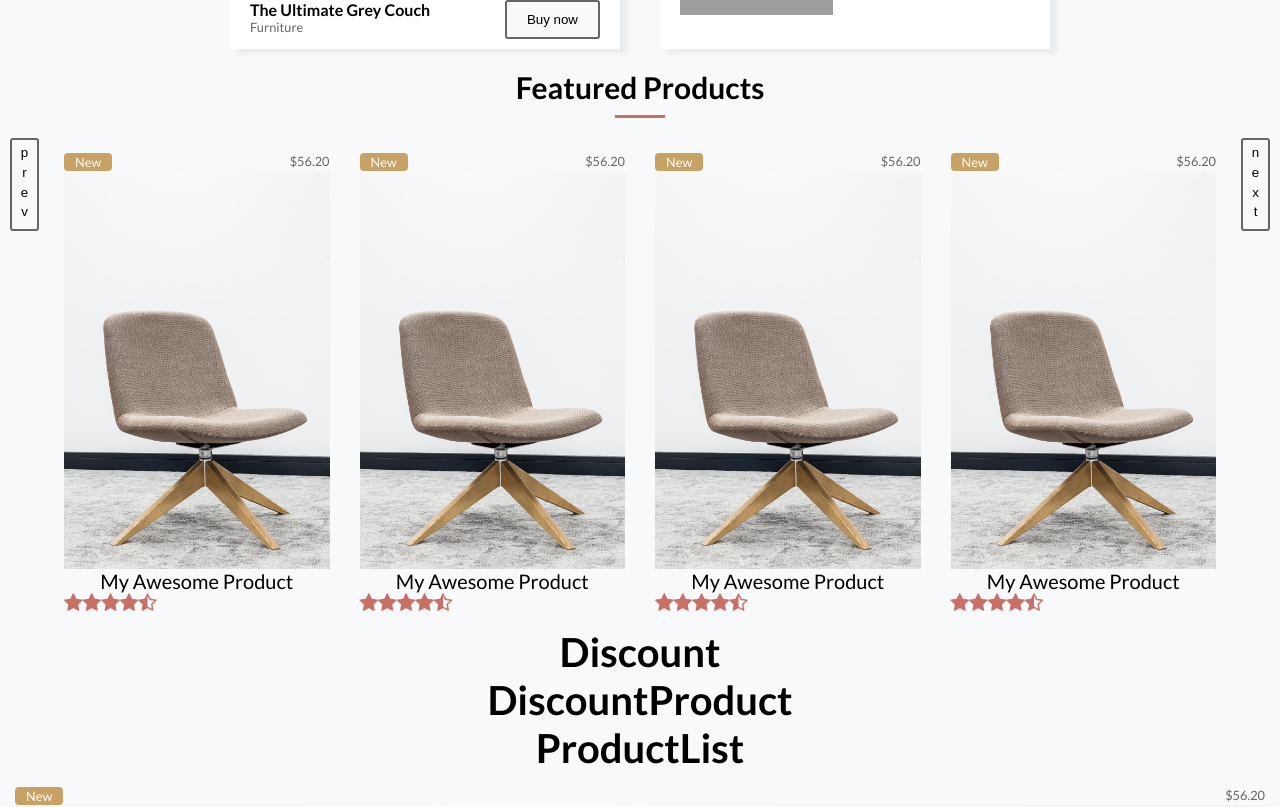
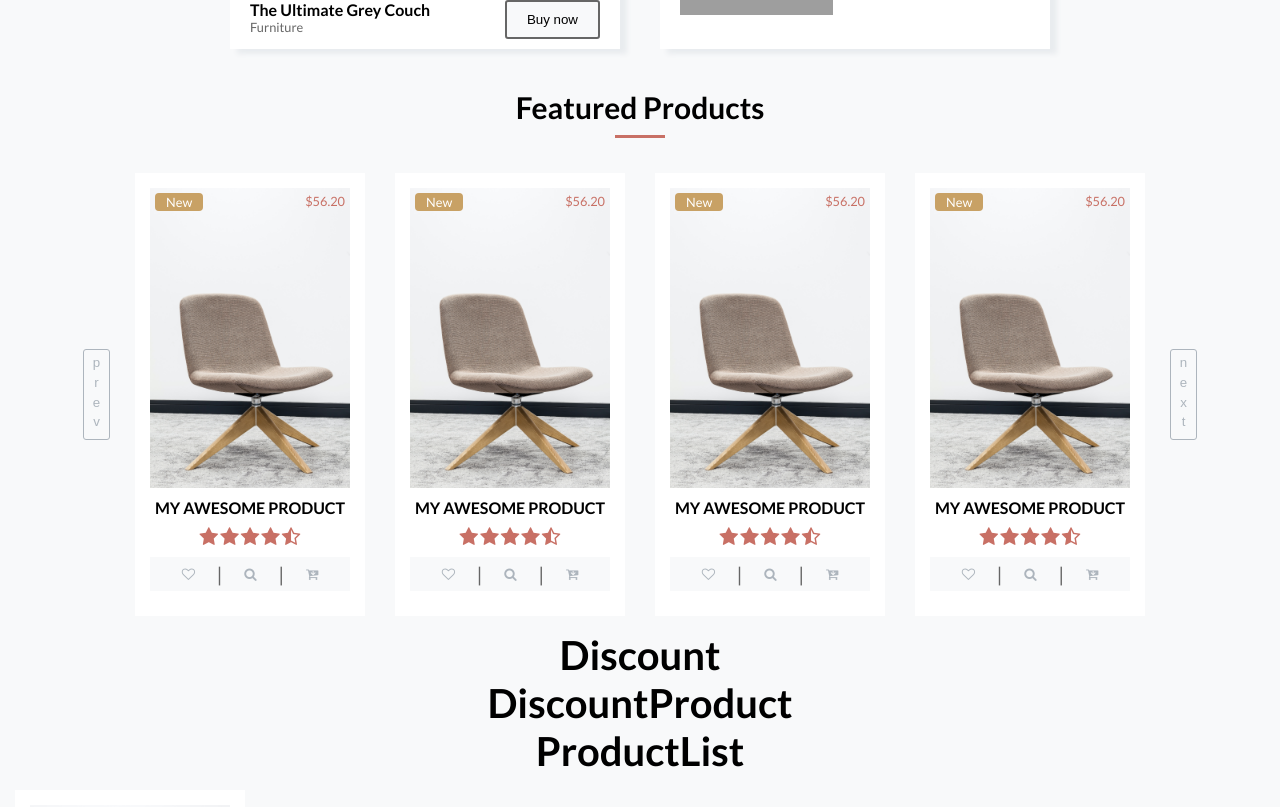
Before and after one commit to davetyson/hurst1, a React (Create React App) app: page / in a window 1280 px wide. Shown: the part 1000-1807 px from the top of the page. Built offline with nearby package versions, Linux system fonts and the light colour scheme; grey boxes are pictures that could not be loaded.

Commit message:
styles/html for product preview block, home product slider basics

```diff
--- a/src/Components/Modular/ProductPreview.js
+++ b/src/Components/Modular/ProductPreview.js
@@ -5,7 +5,7 @@ const ProductPreview = () => {
     return(
         <div className="productPreviewBlock">
             <figure>
-                <p className="newLabel">New</p>
+                <p className="newLabel ppLabel">New</p>
                 <img src={beigeChair} alt="The perfect woven beige chair with wood legs" />
                 <p className="ppPrice">$56.20</p>
             </figure>
@@ -18,6 +18,19 @@ const ProductPreview = () => {
                 <i className="fa fa-star-half-o" aria-hidden="true"></i>
                 <span className="sr-only">4.5 stars</span>
             </div>
+            <div className="ppActions">
+                <button className="invisibleButton">
+                    <i className="fa fa-heart-o" aria-hidden="true"></i>
+                </button>
+                <p>|</p>
+                <button className="invisibleButton">
+                    <i className="fa fa-search" aria-hidden="true"></i>
+                </button>
+                <p>|</p>
+                <button className="invisibleButton">
+                    <i className="fa fa-cart-arrow-down" aria-hidden="true"></i>
+                </button>
+            </div>
         </div>
     );
 };
--- a/src/Styling/home.css
+++ b/src/Styling/home.css
@@ -176,6 +176,7 @@
 .productSlider {
     display: flex;
     justify-content: center;
+    align-items: center;
 }
 
 .prevNext {
@@ -184,20 +185,6 @@
     padding: 5px;
     margin: 0 10px;
     letter-spacing: 0.3rem;
+    border: 1px solid #ADB5BD;
+    color: #ADB5BD;
 }
-
-/* .productsSliderSection h2 {
-    position: relative;
-    display: inline-block;
-    width: auto;
-}
-
-.productSliderSection h2::before {
-    content: "";
-    display: inline-block;
-    position: absolute;
-    top: 0;
-    left: 25%;
-    width: 50%;
-    border-bottom: 3px solid #C8A165;
-} */
--- a/src/Styling/modular.css
+++ b/src/Styling/modular.css
@@ -3,29 +3,71 @@
 
 /* Product Preview block styles */
 .productPreviewBlock {
-    margin: 15px;
+    margin: 15px 15px;
+    padding: 15px;
+    background-color: #FFF;
+    max-width: fit-content;
 }
 
 .productPreviewBlock figure {
     position: relative;
 }
 
+.productPreviewBlock img {
+    max-height: 300px;
+}
+
+.ppLabel {
+    position: absolute;
+    left: 5px;
+    top: 5px;
+    z-index: 10;
+}
+
 .ppPrice {
     position: absolute;
-    right: 0;
-    top: 0;
+    right: 5px;
+    top: 5px;
     z-index: 10;
     font-size: 0.8rem;
+    color: #C87065;
 }
 
 .ppTitle {
     color: #000;
+    margin: 10px auto;
+    text-transform: uppercase;
+    font-size: 1rem;
+    font-weight: 700;
+}
+
+.starRatings,
+.ppActions {
+    display: flex;
+    margin: 10px auto;
 }
 
 .starRatings {
-    display: flex;
+    justify-content: center;
 }
 
 .starRatings i {
     color: #C87065;
+    margin: 0 1px;
 }
+
+.ppActions {
+    background-color: #F8F9FA;
+    justify-content: space-evenly;
+    padding: 5px 10px;
+}
+
+.ppActions i {
+    color: #ADB5BD;
+}
+
+.invisibleButton {
+    padding: 0;
+    border: none;
+    margin: auto;
+}
--- a/src/index.css
+++ b/src/index.css
@@ -36,6 +36,7 @@ p {
 
 h2 {
   font-weight: 700;
+  margin-top: 20px;
 }
 
 section {
```
